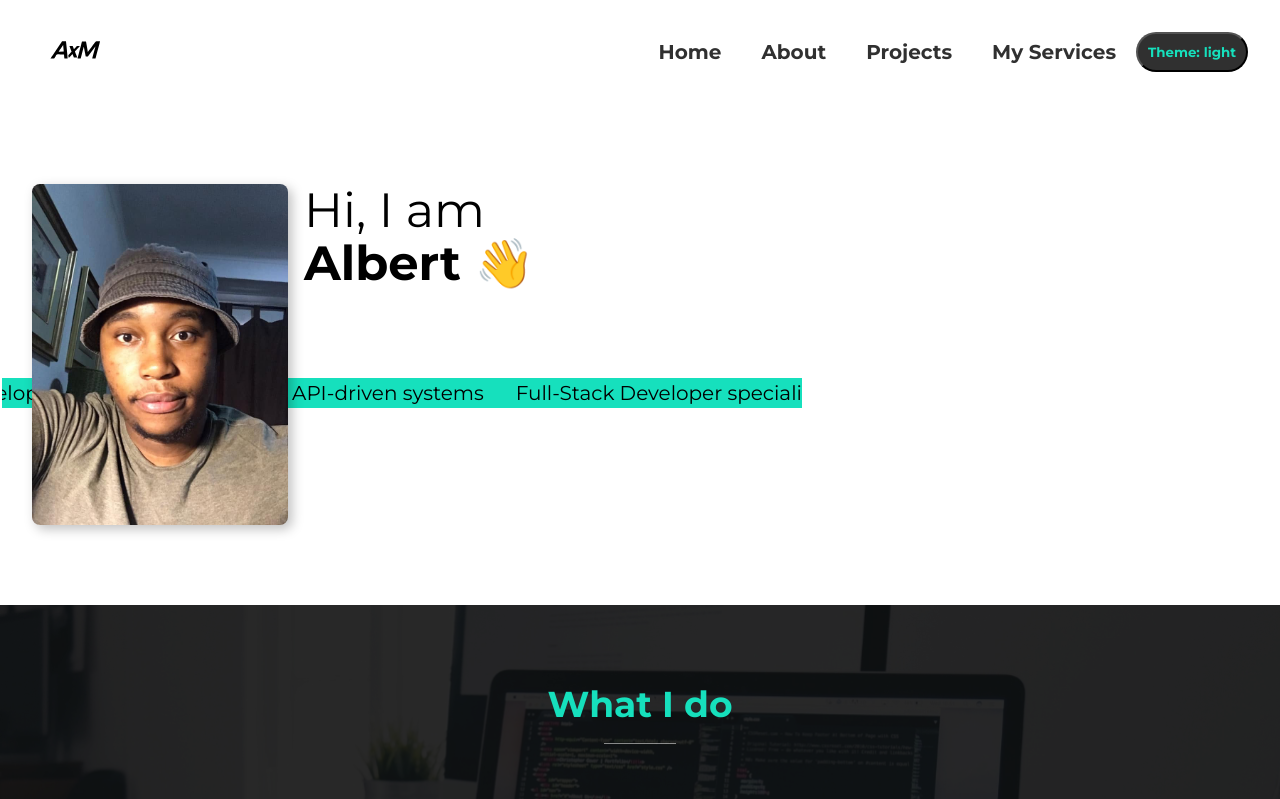
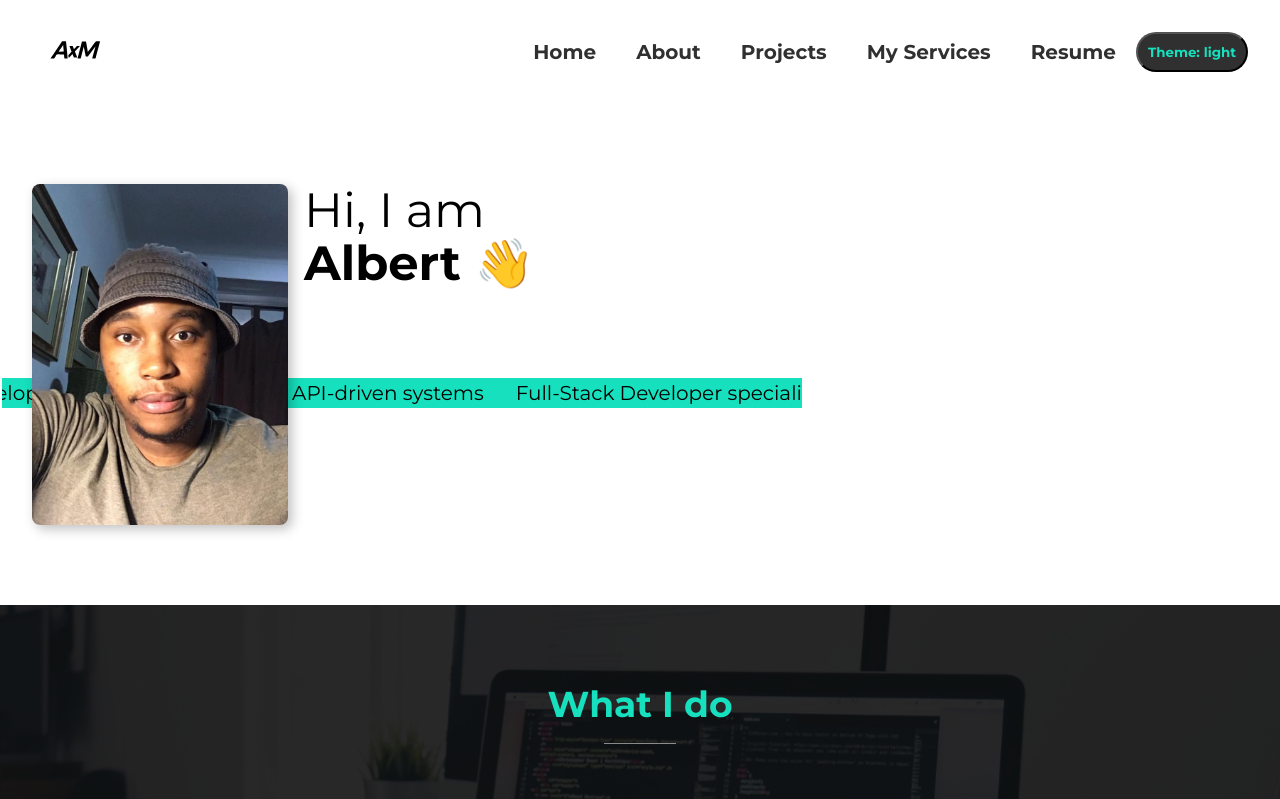
Before and after one commit to Albieo/web-portfolio, a React (Vite) app: page / in a window 1280 px wide. Shown: the top 799 px of the page. Built offline with nearby package versions, Linux system fonts and the light colour scheme.

Commit message:
Feat: Add resume download link to navigation and implement download functionality for links.

```diff
--- a/src/components/atoms/link/Link.tsx
+++ b/src/components/atoms/link/Link.tsx
@@ -1,13 +1,14 @@
 import { ReactNode } from 'react';
 import './link.scss';
 
-const Link = ({ href, className, children, title }: {
+const Link = ({ href, className, children, title, download }: {
   href: string;
   className?: string;
   children: ReactNode;
   title?: string;
+  download?: boolean;
 }) => (
-  <a href={href} className={className} title={title}>
+  <a href={href} className={className} title={title} download={download}>
     {children}
   </a>
 );
--- a/src/components/molecules/nav-item/NavItem.tsx
+++ b/src/components/molecules/nav-item/NavItem.tsx
@@ -16,6 +16,7 @@ export const NavItem = ({ href, children }: NavItemProps) => {
         href={href}
         className={`nav__link ${theme === 'light' ? 'nav__link--light' : 'nav__link--dark'}`}
         title={children}
+        download={href.includes('Resume')}
       >
         {children}
       </Link>
--- a/src/components/molecules/nav-list/NavList.tsx
+++ b/src/components/molecules/nav-list/NavList.tsx
@@ -2,11 +2,17 @@ import { NavItem } from "../nav-item/NavItem";
 import { ThemeButton } from '../../atoms/button/ThemeButton';
 import './nav-list.scss'
 
-const navItems = [
+interface NavItem {
+  href: string;
+  text: string;
+}
+
+const navItems: ReadonlyArray<NavItem> = [
   { href: "#home", text: "Home" },
   { href: "#about", text: "About" },
   { href: "#projects", text: "Projects" },
-  { href: "#services", text: "My Services" }
+  { href: "#services", text: "My Services" },
+  { href: "/Albert_Mpepo_Resume.pdf", text: "Resume" }
 ];
 
 export const NavList = () => (
```
Also changed, not shown: 1 other file (tests, documents, lock files or other folders).
